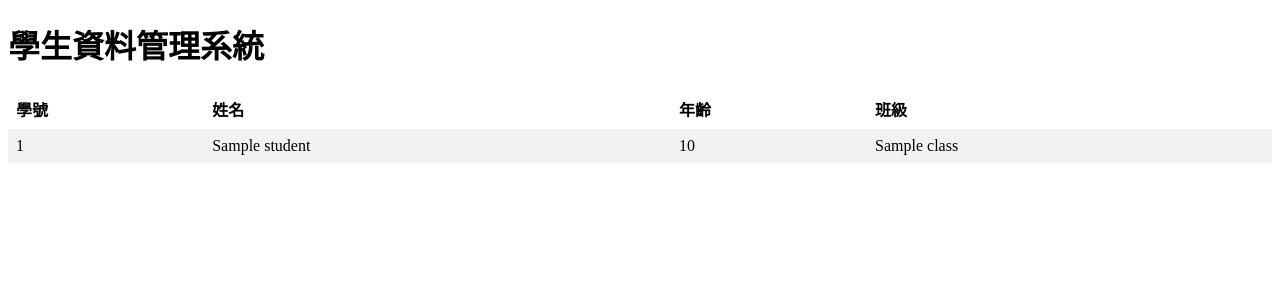
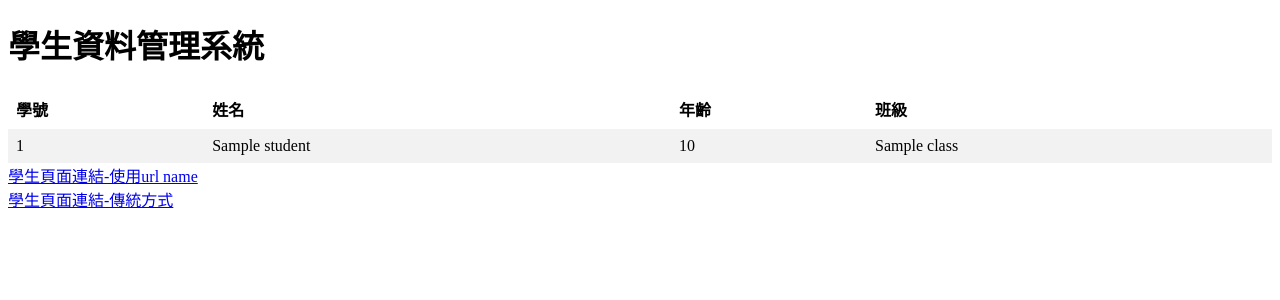
Before and after one commit to jacktea88/406django, a Django app: template ch02/mblog/mysite/templates/student.html in a window 1280 px wide. Shown: the top 300 px of the page. Run offline with Django 5.2, Linux system fonts and the light colour scheme; the template is opened without the code that fills it: most values are stand-ins (such as "Sample title", 1, 10 or a date in 2020).

Commit message:
URL反解功能說明

```diff
--- a/ch02/mblog/mblog/urls.py
+++ b/ch02/mblog/mblog/urls.py
@@ -44,6 +44,6 @@ urlpatterns = [
     path('book/', include(book_patterns)),
     # path('products/',products_id),
     # path('products/<str:id>',products_id),
-    path('student/',student,{'age':20}),
+    path('student/',student, name='student-url'),
     path('grade/',grade),
 ]
--- a/ch02/mblog/mysite/templates/student.html
+++ b/ch02/mblog/mysite/templates/student.html
@@ -37,6 +37,9 @@
                 </tr>
             {% endfor %}
         </table>
+        <a href="{% url "student-url" %}">學生頁面連結-使用url name</a>
+        <br>
+        <a href="http://127.0.0.1:8080/student/">學生頁面連結-傳統方式</a>
 
     </div>
 </body>
--- a/ch02/mblog/mysite/views.py
+++ b/ch02/mblog/mysite/views.py
@@ -3,6 +3,7 @@ from django.shortcuts import render
 from django.http import Http404, HttpResponse, HttpResponseNotFound
 from mysite.models import Post, Product
 from datetime import datetime
+from django.urls import reverse
 # Create your views here.
 
 def index(request):
@@ -100,7 +101,7 @@ def student(request):
     {'id': 3, 'name': '王小美', 'age': 21, 'class': 'A班'},
     {'id': 4, 'name': '陳小強', 'age': 20, 'class': 'C班'},
 ]
-
+    print('student path name url:', reverse('student-url'))
     return render(request, 'student.html', locals())
 
 def grade(request):
```
